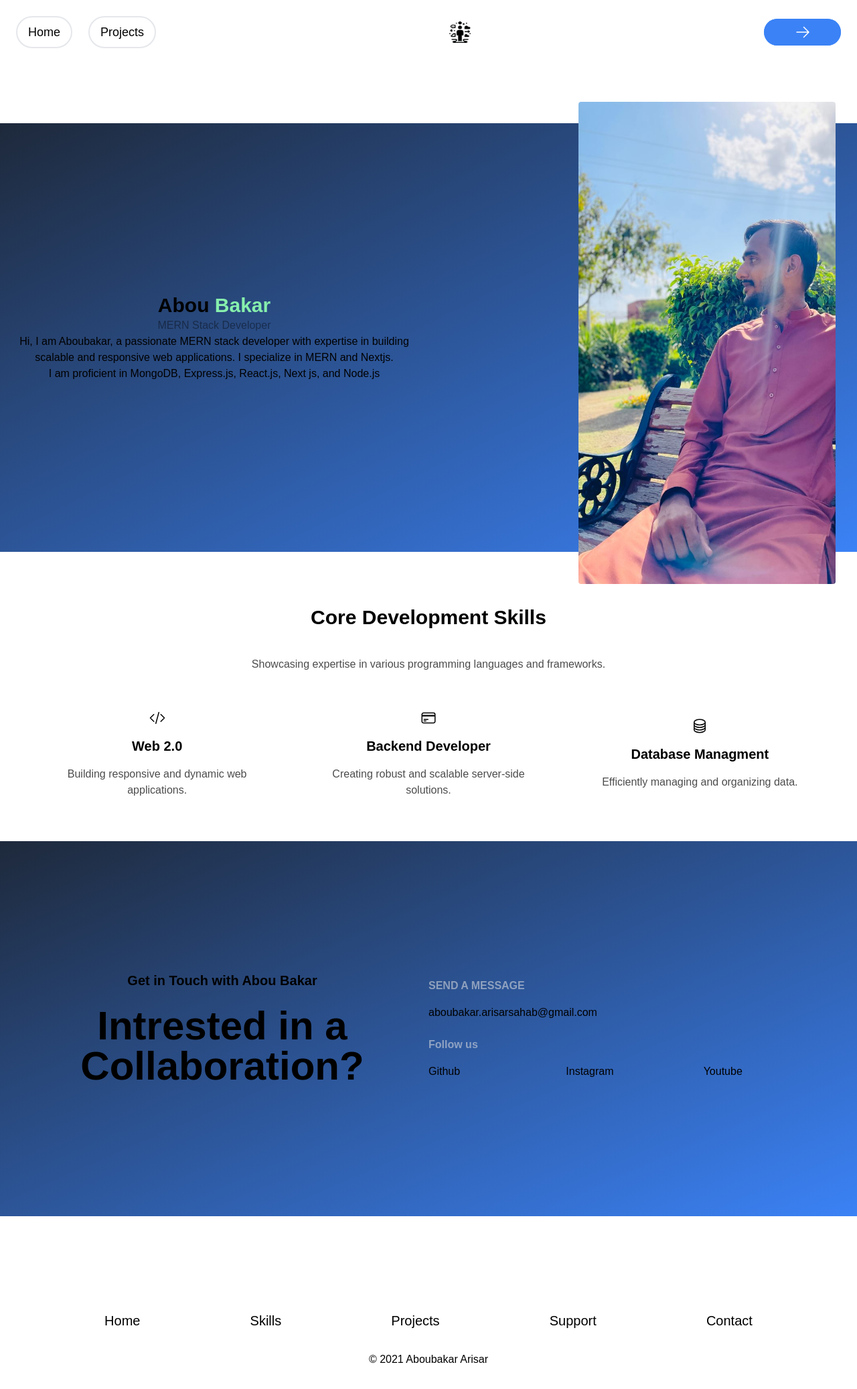
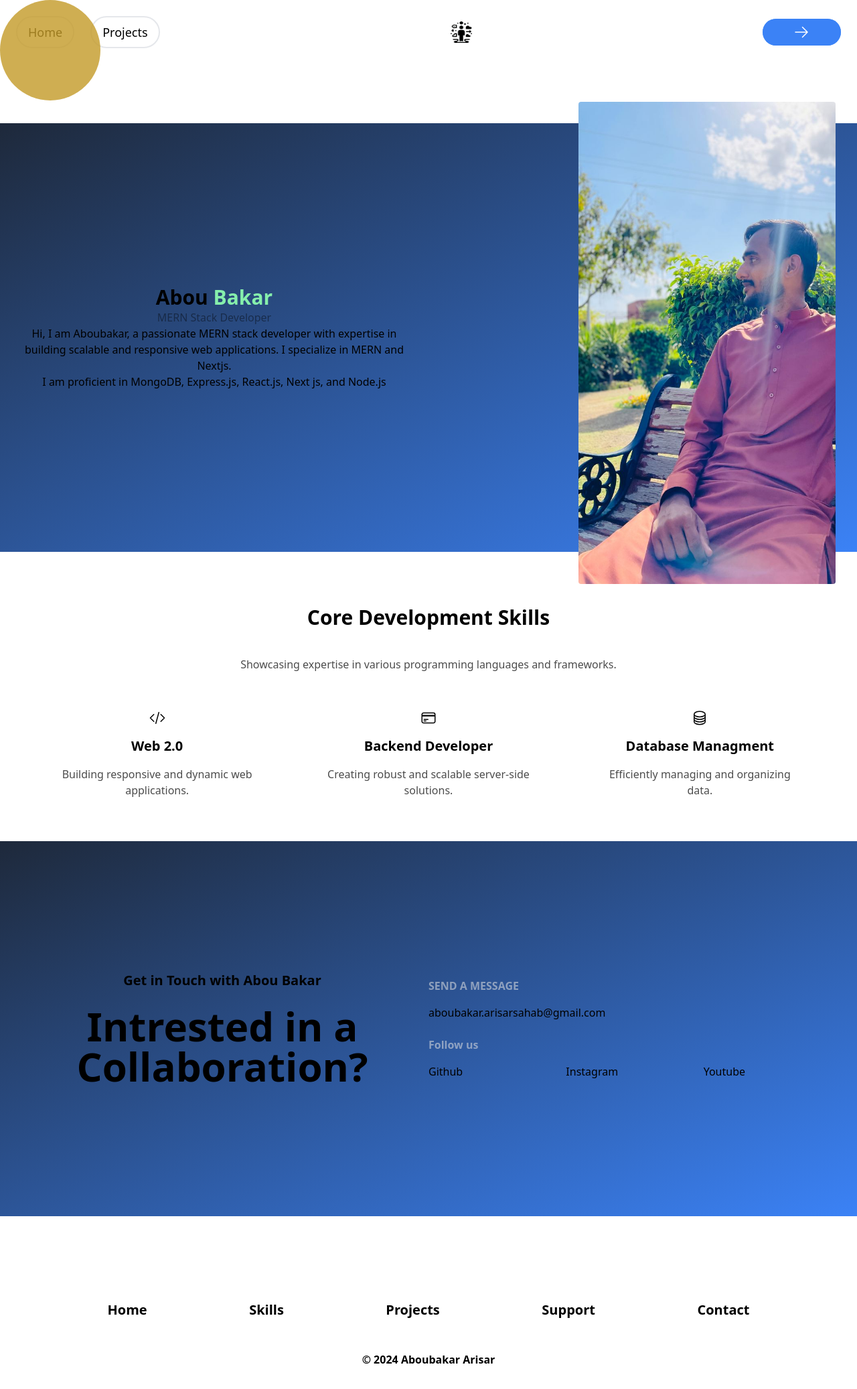
Before and after one commit to AboubakarArisar/Portfolio-Nextjs, a Next.js app: page / in a window 1280 px wide. Shown: the top 2074 px of the page at 67% size. Built offline with nearby package versions, Linux system fonts and the light colour scheme.

Commit message:
animations and motion added

```diff
--- a/app/Footer.tsx
+++ b/app/Footer.tsx
@@ -4,15 +4,15 @@ const Footer: React.FC = () => {
   return (
     <>
       <footer>
-        <div className='w-full h-[40vh] text-black flex flex-col gap-8 p-4 justify-center items-center'>
-          <div className='flex flex-col justify-center items-center gap-2 md:flex-row w-full md:gap-6 focus:text-blue-500 text-xl md:justify-evenly'>
+        <div className='w-full min-h-[40vh] text-blue-500 md:text-black flex flex-col gap-8 p-8 justify-center items-center'>
+          <div className='  flex flex-col font-bold justify-center items-center gap-2 md:flex-row w-full md:gap-6 focus:text-blue-500 text-xl md:justify-evenly'>
             <Link href='/'>Home</Link>
             <Link href='/Skills'>Skills</Link>
             <Link href='/Projects'>Projects</Link>
             <Link href='/Support'>Support</Link>
             <Link href='/Contact'>Contact</Link>
           </div>
-          <p className=''>© 2021 Aboubakar Arisar</p>
+          <p className='p-4 font-bold'>© 2024 Aboubakar Arisar</p>
         </div>
       </footer>
     </>
--- a/app/globals.css
+++ b/app/globals.css
@@ -1,7 +1,6 @@
 @tailwind base;
 @tailwind components;
 @tailwind utilities;
-@import url("https://fonts.googleapis.com/css2?family=Manrope&display=swap");
 
 :root {
   --foreground-rgb: 0, 0, 0;
@@ -25,7 +24,6 @@ body {
       rgb(var(--background-end-rgb))
     )
     rgb(var(--background-start-rgb));
-  font-family: "Manrope", sans-serif;
 }
 
 @layer utilities {
@@ -33,3 +31,10 @@ body {
     text-wrap: balance;
   }
 }
+
+.box {
+  width: 150px;
+  height: 150px;
+  border-radius: 50%;
+  background: #c49a27;
+}
--- a/app/page.tsx
+++ b/app/page.tsx
@@ -2,16 +2,24 @@
 import Navbar from "./Navbar";
 import Skills from "./Skills";
 import Reachout from "./Reachout";
-import { useScroll, motion } from "framer-motion";
+import { useFollowPointer } from "./use-follow-pointer";
+
 import "./globals.css";
 import Footer from "./Footer";
+import { useRef } from "react";
+import { motion } from "framer-motion";
+export default function Home() {
+  const ref = useRef(null);
+  const { x, y } = useFollowPointer(ref);
 
-export default function Home() {
-  const { scrollYProgress } = useScroll();
   return (
     <>
-      <motion.div style={{ scaleX: scrollYProgress }} />
-      <div className='min-h-screen w-full bg-white flex flex-col gap-6'>
+      <motion.div
+        ref={ref}
+        style={{ x, y }}
+        className='box fixed z-20 opacity-80'
+      ></motion.div>
+      <motion.div className='min-h-screen w-full bg-white flex flex-col gap-6 main z-10'>
         <Navbar />
         <div className='relative w-full h-[80vh] bg-gradient-to-br from-[#1e293b] to-[#3b82f6]'>
           <div className='flex flex-col  px-5 justify-center items-center h-full md:w-1/2'>
@@ -41,7 +49,7 @@ export default function Home() {
         <Skills />
         <Reachout />
         <Footer />
-      </div>
+      </motion.div>
     </>
   );
 }
--- /dev/null
+++ b/app/use-follow-pointer.ts
@@ -0,0 +1,30 @@
+import { useState, RefObject, useEffect } from "react";
+import { useMotionValue, useSpring, frame } from "framer-motion";
+
+const spring = { damping: 3, stiffness: 50, restDelta: 0.001 };
+
+export function useFollowPointer(ref: RefObject<HTMLElement>) {
+  const xPoint = useMotionValue(0);
+  const yPoint = useMotionValue(0);
+  const x = useSpring(xPoint, spring);
+  const y = useSpring(yPoint, spring);
+
+  useEffect(() => {
+    if (!ref.current) return;
+
+    const handlePointerMove = ({ clientX, clientY }: MouseEvent) => {
+      const element = ref.current!;
+
+      frame.read(() => {
+        xPoint.set(clientX - element.offsetLeft - element.offsetWidth / 2);
+        yPoint.set(clientY - element.offsetTop - element.offsetHeight / 2);
+      });
+    };
+
+    window.addEventListener("pointermove", handlePointerMove);
+
+    return () => window.removeEventListener("pointermove", handlePointerMove);
+  }, []);
+
+  return { x, y };
+}
--- a/package.json
+++ b/package.json
@@ -10,6 +10,7 @@
   },
   "dependencies": {
     "framer-motion": "^11.3.2",
+    "gsap": "^3.12.5",
     "next": "14.2.5",
     "react": "^18",
     "react-dom": "^18",
```
Also changed, not shown: 1 other file (tests, documents, lock files or other folders).
